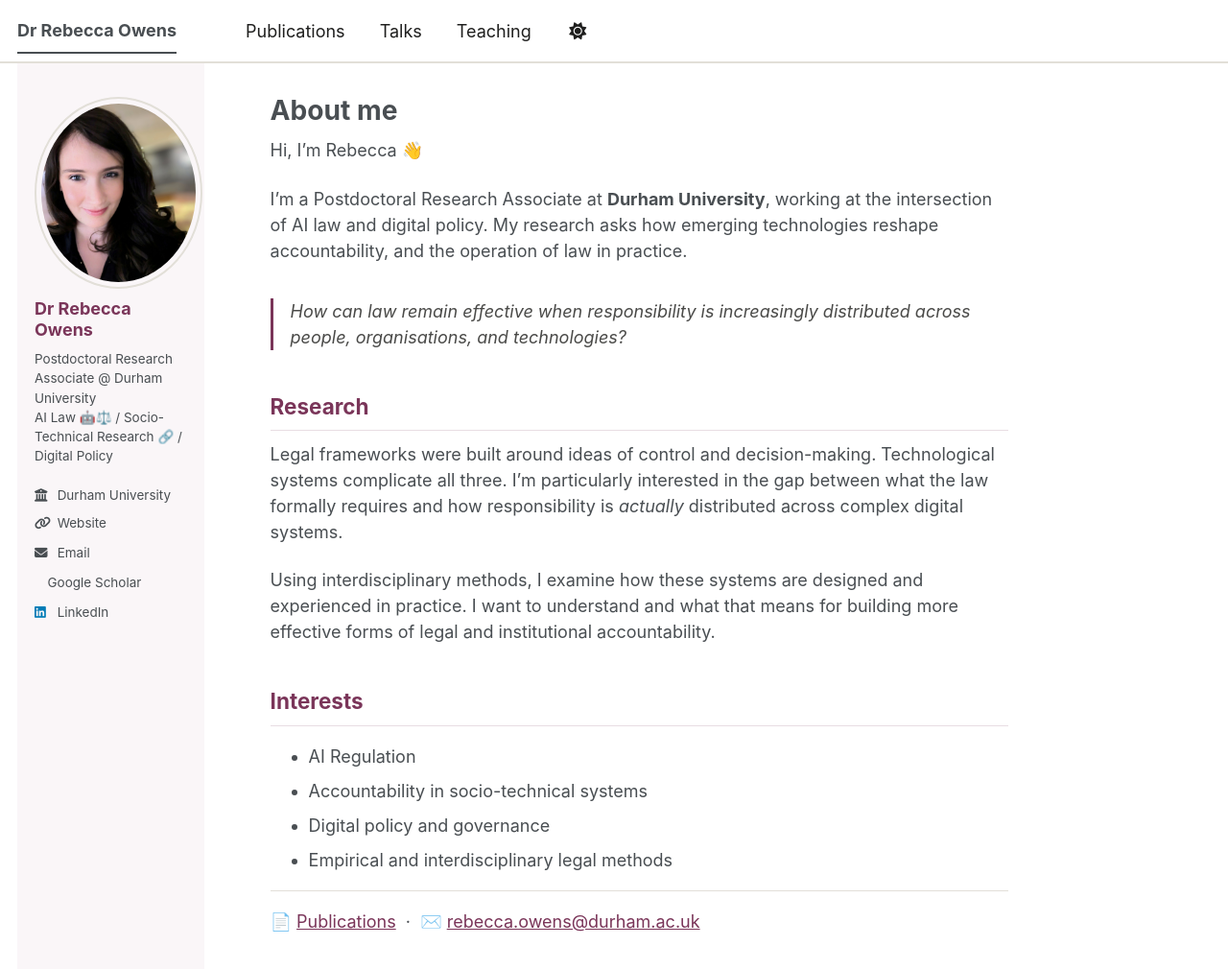
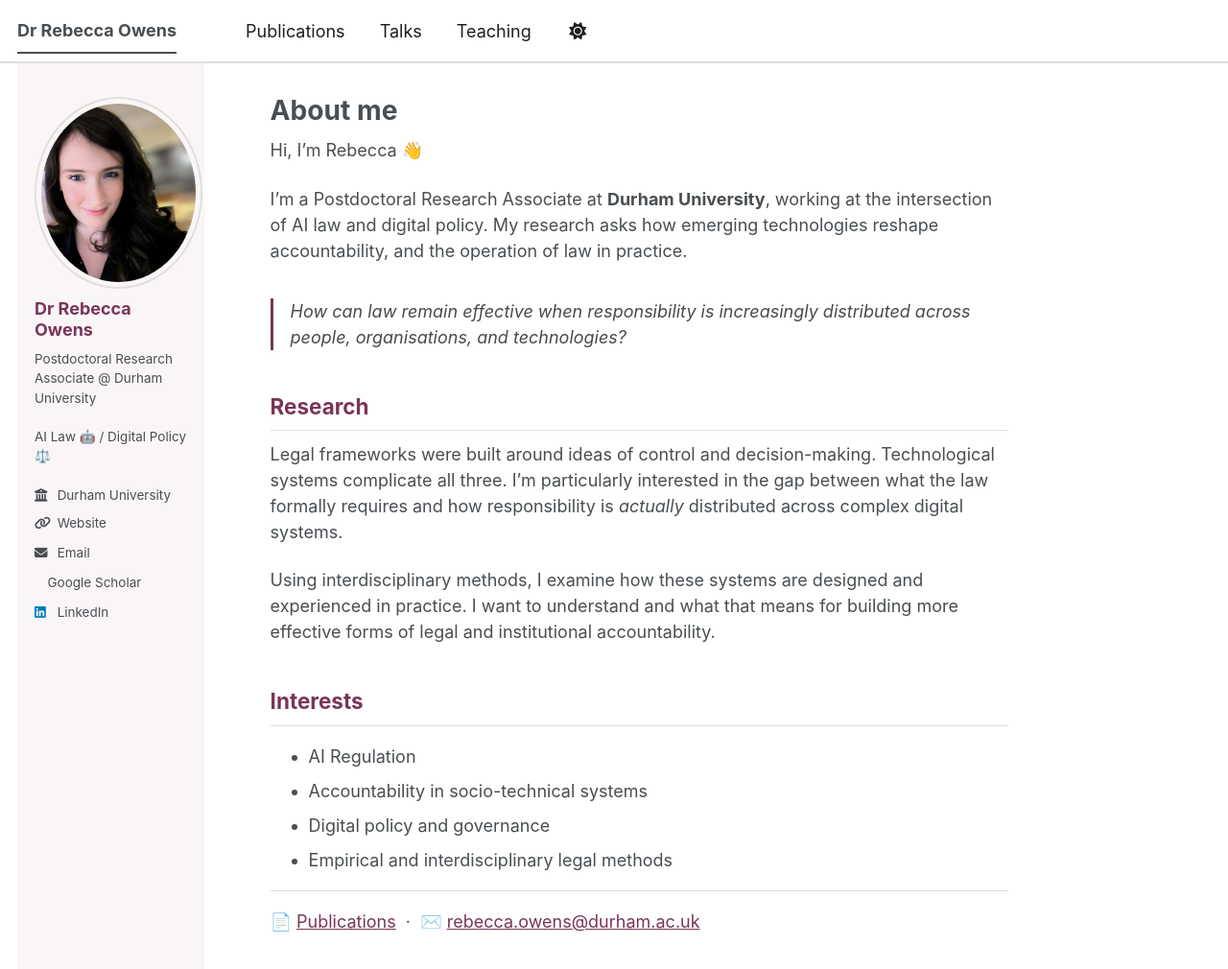
Before and after one commit to Rebecca-Owens/Rebecca-Owens.github.io, a Jekyll site: the page built from _pages/about.md, in a window 1280 px wide and 1152 px high. Shown: the top 1010 px of the window at 96% size. Built offline with Jekyll 4.4.1, drawn with Linux system fonts in a browser that asks for light colours; a style sheet for code colours, icons or effects is not loaded.

Commit message:
Revise author bio in _config.yml
Updated bio to remove 'Socio-Technical Research' and adjust formatting.

```diff
--- a/_config.yml
+++ b/_config.yml
@@ -24,7 +24,7 @@ author:
   # Biographic information
   avatar           : "RO photo.jpg"
   name             : "Dr Rebecca Owens"
-  bio              : "Postdoctoral Research Associate @ Durham University<br>AI Law 🤖⚖️ / Socio-Technical Research 🔗 / Digital Policy"
+  bio              : "Postdoctoral Research Associate @ Durham University<br><br>AI Law 🤖 / Digital Policy ⚖️"
   employer         : "Durham University"
   uri              : "https://www.durham.ac.uk/staff/rebecca-owens/"
   email            : "rebecca.owens@durham.ac.uk"
```
